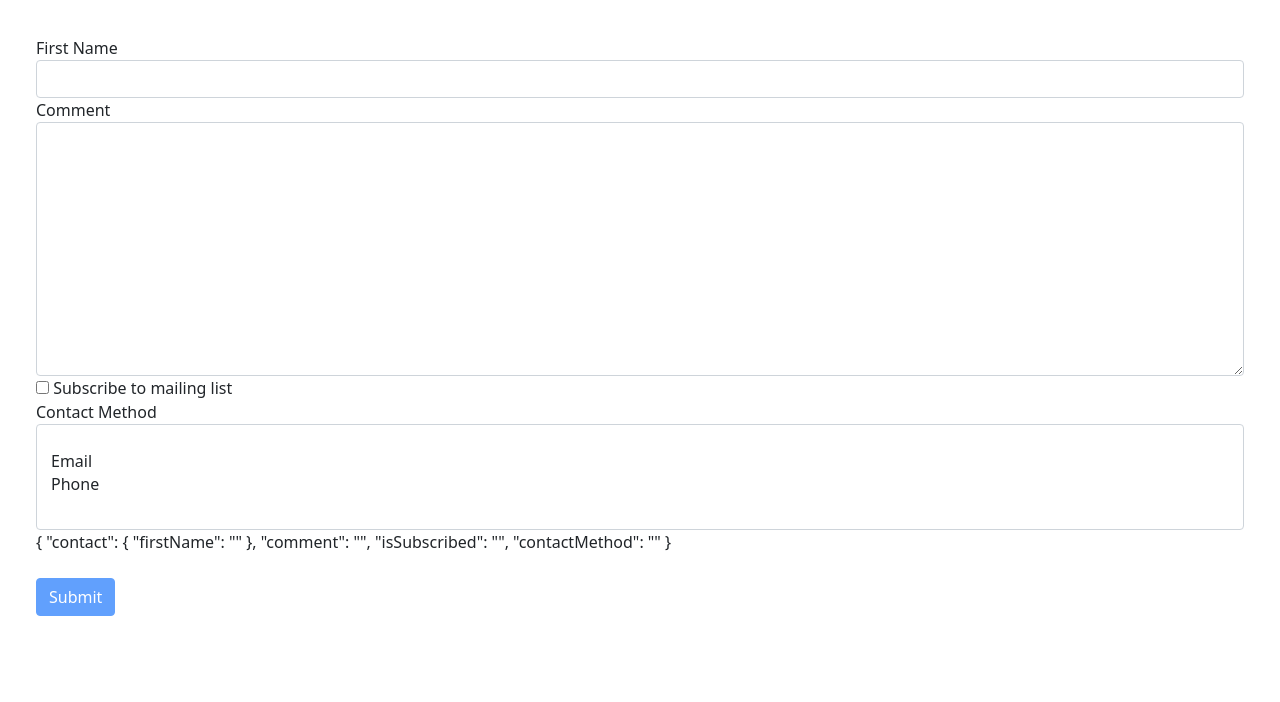
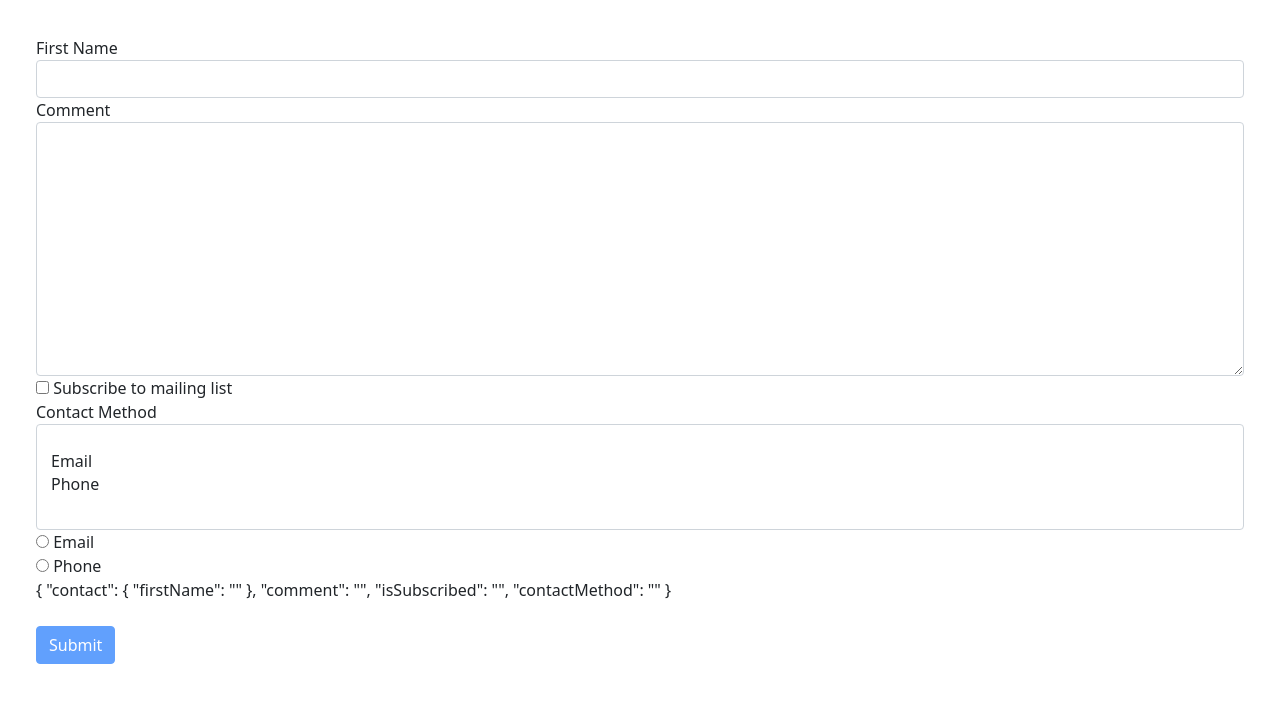
Before and after one commit to VictorRandom/mosh-angular-template-forms, an Angular app: page / in a window 1280 px wide. Shown: the top 702 px of the page. Built offline with nearby package versions, Linux system fonts and the light colour scheme.

Commit message:
working with radio buttons

```diff
--- a/src/app/signup-form/signup-form.component.html
+++ b/src/app/signup-form/signup-form.component.html
@@ -38,6 +38,19 @@
       </select>
     </div>
 
+    <div *ngFor="let method of contactMethods" class="radio">
+      <label>
+        <input ngModel type="radio" name="contactMethod" [value]="method.id">
+        {{ method.name }}
+      </label>
+    </div>
+    <!-- <div class="radio">
+      <label for="">
+        <input ngModel type="radio" name="contactMethod" value="2">
+        Phone
+      </label>
+    </div> -->
+
     <p>
       {{ f.value | json }}
     </p>
```
